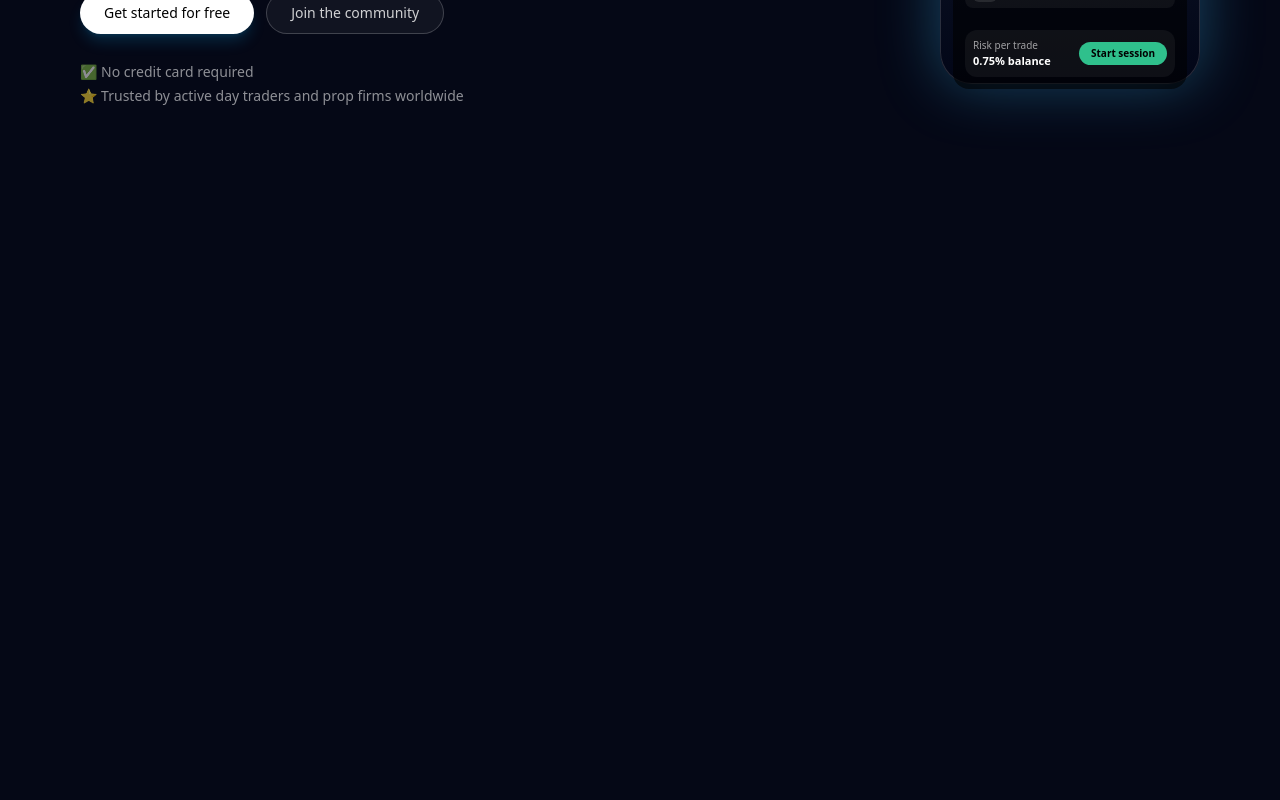
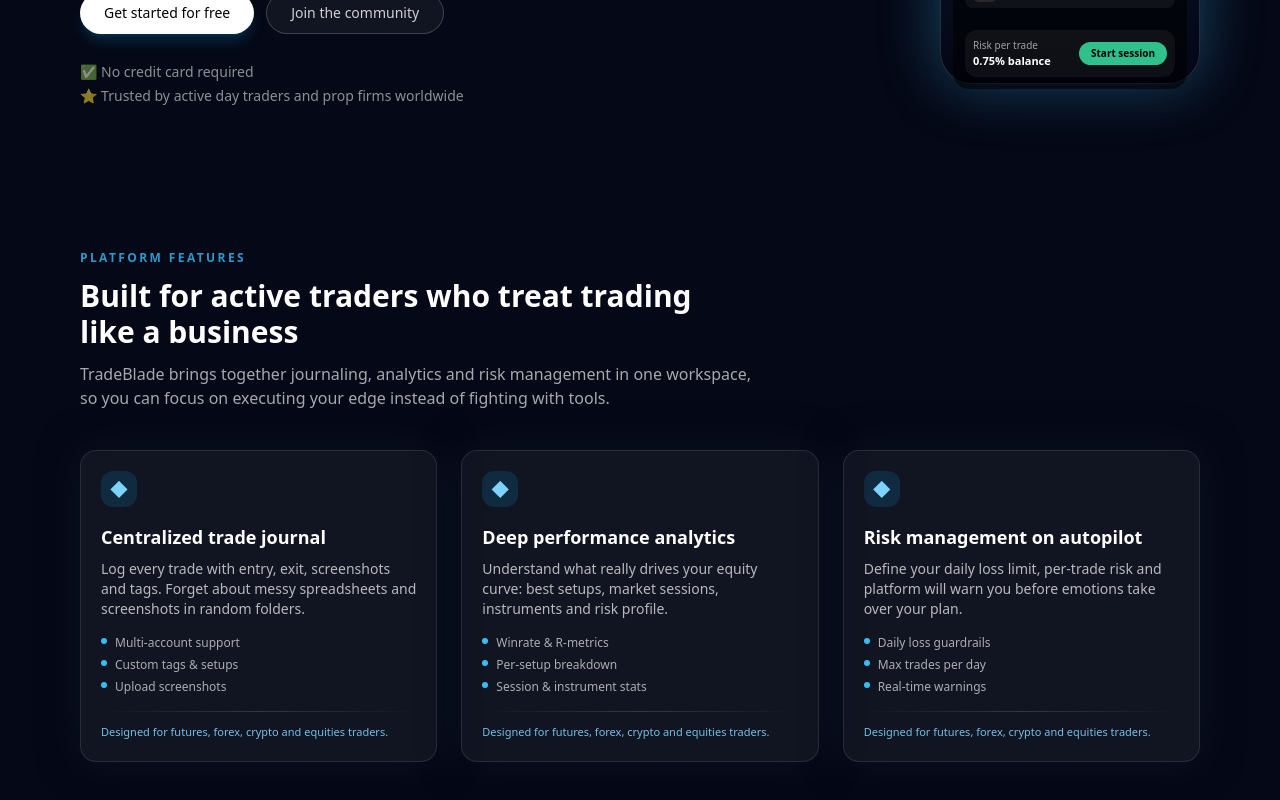
Before and after one commit to IvanVoshchepynets/tradeblade, a React (Vite) app: page / in a window 1280 px wide. Shown: the part 512-1312 px from the top of the page. Before the commit the page ends 800 px from the top, so only its background shows below. Built offline with nearby package versions, Linux system fonts and the light colour scheme.

Commit message:
Add features section with cards and copy for trading platform

```diff
--- a/src/App.jsx
+++ b/src/App.jsx
@@ -1,5 +1,6 @@
 import Header from "./components/Header";
 import Hero from "./components/Hero";
+import Features from "./components/Features";
 
 function App() {
   return (
@@ -8,7 +9,8 @@
 
       <main className="pt-24">
         <Hero />
-        {/* Далі будемо додавати інші секції (Features, Pricing, Community...) */}
+        <Features />
+        {/* Далі підуть наступні секції: Pricing, Community, FAQ, Footer */}
       </main>
     </div>
   );
--- /dev/null
+++ b/src/components/Features.jsx
@@ -0,0 +1,80 @@
+const features = [
+  {
+    title: "Centralized trade journal",
+    description:
+      "Log every trade with entry, exit, screenshots and tags. Forget about messy spreadsheets and screenshots in random folders.",
+    points: ["Multi-account support", "Custom tags & setups", "Upload screenshots"],
+  },
+  {
+    title: "Deep performance analytics",
+    description:
+      "Understand what really drives your equity curve: best setups, market sessions, instruments and risk profile.",
+    points: ["Winrate & R-metrics", "Per-setup breakdown", "Session & instrument stats"],
+  },
+  {
+    title: "Risk management on autopilot",
+    description:
+      "Define your daily loss limit, per-trade risk and platform will warn you before emotions take over your plan.",
+    points: ["Daily loss guardrails", "Max trades per day", "Real-time warnings"],
+  },
+];
+
+export default function Features() {
+  return (
+    <section
+      id="features"
+      className="mx-auto max-w-6xl px-4 pb-20 pt-8 md:pb-28 md:pt-12"
+    >
+      {/* Заголовок секції */}
+      <div className="mb-10 max-w-2xl">
+        <p className="text-xs font-semibold uppercase tracking-[0.2em] text-sky-400/80">
+          Platform features
+        </p>
+        <h2 className="mt-3 text-2xl font-semibold text-white md:text-3xl">
+          Built for active traders who treat trading like a business
+        </h2>
+        <p className="mt-3 text-sm text-white/65 md:text-base">
+          TradeBlade brings together journaling, analytics and risk management in one
+          workspace, so you can focus on executing your edge instead of fighting with
+          tools.
+        </p>
+      </div>
+
+      {/* Карточки фіч */}
+      <div className="grid gap-6 md:grid-cols-3">
+        {features.map((feature) => (
+          <article
+            key={feature.title}
+            className="group flex flex-col rounded-2xl border border-white/10 bg-white/5 p-5 shadow-[0_0_40px_rgba(15,23,42,0.6)] transition hover:border-sky-400/60 hover:bg-white/10 hover:shadow-[0_0_60px_rgba(56,189,248,0.5)]"
+          >
+            <div className="mb-4 inline-flex h-9 w-9 items-center justify-center rounded-xl bg-sky-500/15 text-sky-300">
+              <span className="text-lg">◆</span>
+            </div>
+
+            <h3 className="text-base font-semibold text-white md:text-lg">
+              {feature.title}
+            </h3>
+            <p className="mt-2 text-xs text-white/70 md:text-sm">
+              {feature.description}
+            </p>
+
+            <ul className="mt-4 flex flex-1 flex-col gap-1.5 text-xs text-white/65">
+              {feature.points.map((point) => (
+                <li key={point} className="flex items-start gap-2">
+                  <span className="mt-[3px] inline-block h-1.5 w-1.5 flex-shrink-0 rounded-full bg-sky-400" />
+                  <span>{point}</span>
+                </li>
+              ))}
+            </ul>
+
+            <div className="mt-4 h-px w-full bg-gradient-to-r from-transparent via-white/15 to-transparent" />
+
+            <p className="mt-3 text-[11px] text-sky-300/90">
+              Designed for futures, forex, crypto and equities traders.
+            </p>
+          </article>
+        ))}
+      </div>
+    </section>
+  );
+}
```
